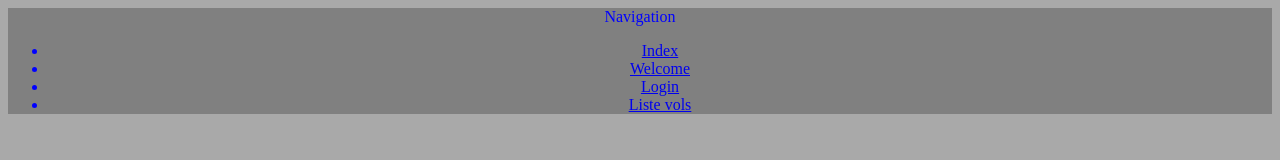
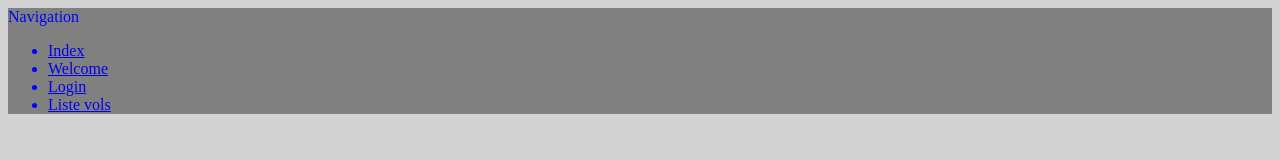
Before and after one commit to didier-tp/web2, a plain HTML site: page index.html in a window 1280 px wide. Drawn offline with Linux system fonts and the light colour scheme.

Commit message:
initMatt

```diff
--- a/css/style.css
+++ b/css/style.css
@@ -1,6 +1,6 @@
 body {
     color: black;
-    background-color: darkgrey;
+    background-color: lightgrey;
 }
 
 input {
@@ -25,6 +25,7 @@ input[type="checkbox"] {
     width: 1em;
     margin-left: 6em;
 }
+
 input[type="button"],
 input[type="reset"],
 input[type="submit"] {
@@ -40,5 +41,4 @@ p {
 #entete {
     color: blue;
     background-color: grey;
-    text-align: center;
 }
```
Also changed, not shown: newuser.html (+2 -0 lines), welcome.html (+9 -8 lines).
